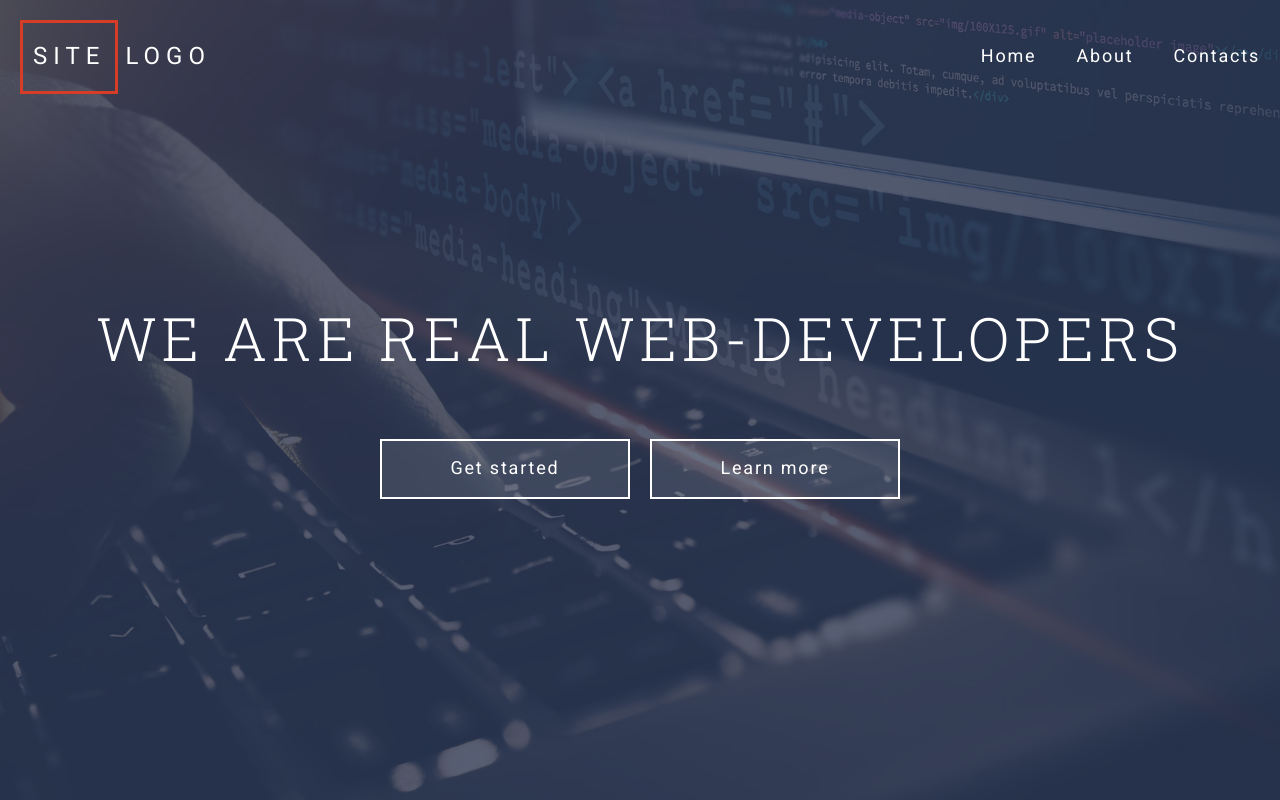
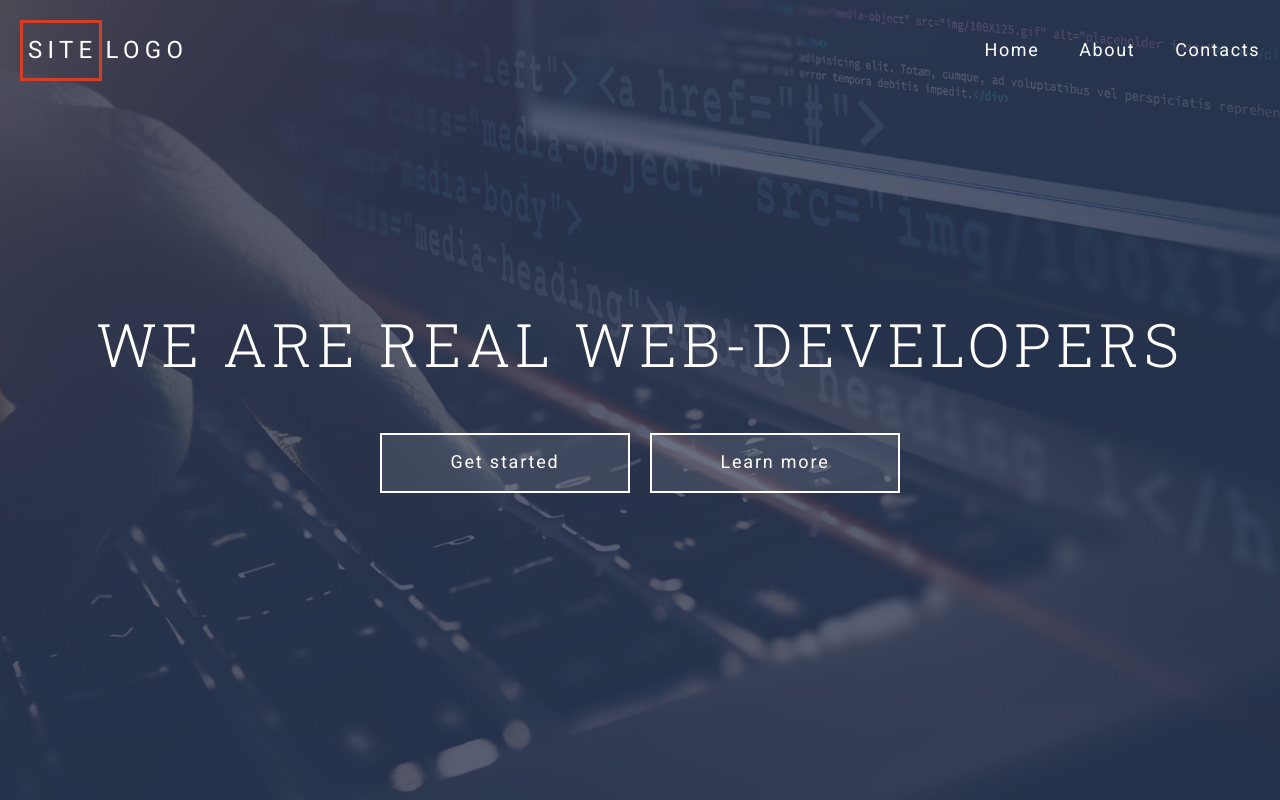
Before and after one commit to IlliaBielik/project_course1, a website: page index.html in a window 1280 px wide. Drawn offline with Linux system fonts and the light colour scheme.

Commit message:
Попиксельное соответствие Хедер.

```diff
--- a/assets/scss/components/header/_header-content.scss
+++ b/assets/scss/components/header/_header-content.scss
@@ -10,7 +10,7 @@
   }
 
   &__title {
-    margin: 0 0 65px 0;
+    margin: 0 0 53px 0;
 
     text-align: center;
   }
--- a/assets/scss/components/header/_header-logo.scss
+++ b/assets/scss/components/header/_header-logo.scss
@@ -2,7 +2,7 @@
 @use "../../mixins" as *;
 
 .header-logo {
-  letter-spacing: 0.25em;
+  letter-spacing: 0.22em;
 
   font-size: 1.5rem;
 
@@ -13,10 +13,8 @@
   }
   &__accent {
     display: inline-block;
-
-    margin-right: 7px;
-    padding: 20px 10px 20px 10px;
-
+    padding: 14px 1px 13px 5px;
+    margin-right: 4px;
     border: 3px solid $color-highlight;
   }
 }
--- a/assets/scss/components/header/_header-navbar.scss
+++ b/assets/scss/components/header/_header-navbar.scss
@@ -27,7 +27,7 @@
 
     padding: $gap $gap-sm;
 
-    letter-spacing: 0.1em;
+    letter-spacing: 0.088em;
 
     font-size: 1.125rem;
   }
```
Also changed, not shown: assets/css/style.css, 1 other file.
